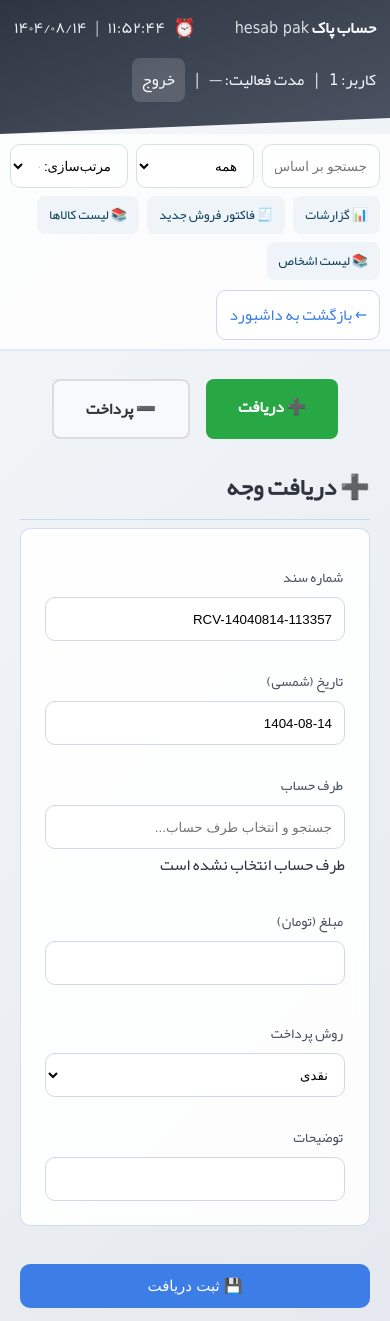
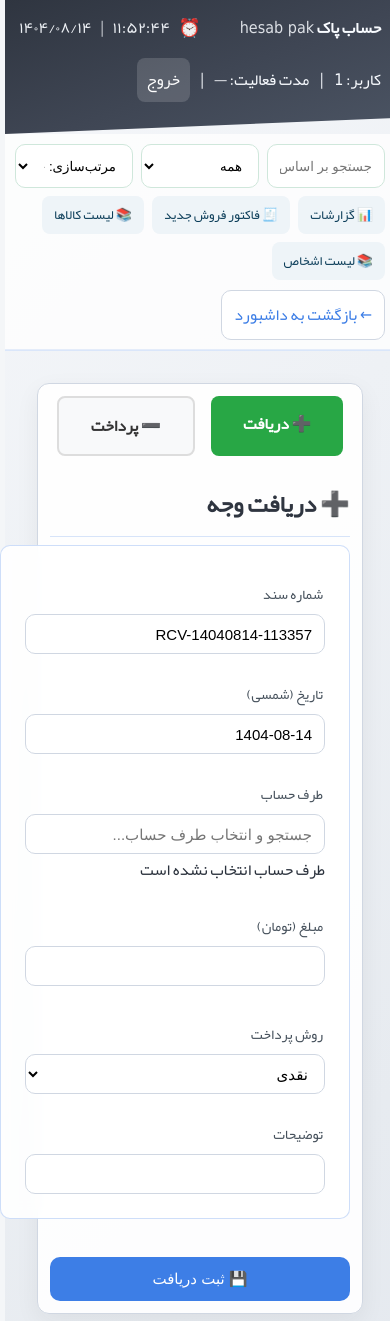
Before and after one commit to mahdiyarp/hesabpak, a Flask app: page /receive in a window 390 px wide. Shown: the top 1321 px of the page. Run offline with Flask 3, Linux system fonts and the light colour scheme; a user stored in the database is signed in; data comes from the database, SQL or seed files in the repository; data that the repository does not hold is empty; some libraries are stand-ins or nearby versions.

Commit message:
style: add unified .module-wrap styles and enlarge invoice card/inputs

```diff
--- a/static/style.css
+++ b/static/style.css
@@ -1169,3 +1169,73 @@ body.theme-slate .search-results{ border-color:rgba(61,126,230,0.22); box-shadow
   color: var(--c-muted);
   margin-top: 2px;
 }
+
+/* ------------------------------------------------------------------
+   Unified module wrapper
+   Apply a consistent boxed look for application modules (except heavy
+   admin pages). Modules will be centered, padded and visually grouped.
+   ------------------------------------------------------------------ */
+.module-wrap {
+  max-width: 1200px;
+  margin: 18px auto;
+  padding: 18px;
+  border-radius: 12px;
+  background: var(--c-white);
+  box-shadow: 0 8px 24px rgba(28,30,37,0.06);
+  border: 1px solid var(--c-border);
+}
+
+.module-wrap .card {
+  background: transparent;
+  box-shadow: none;
+  padding: 0;
+}
+
+/* Make inputs and tables slightly larger and more touch-friendly inside modules */
+.module-wrap .inp {
+  height: 44px;
+  font-size: 15px;
+}
+
+.module-wrap .sale-table thead th,
+.module-wrap .sale-table tbody td {
+  font-size: 14px;
+  padding: 12px 14px;
+}
+
+/* Ensure search dropdown shows above the card */
+.module-wrap .search-results {
+  z-index: 2147483647;
+  max-height: 320px;
+}
+
+/* Make invoice card wider and take available width inside module */
+.invoice-module .invoice-card {
+  width: 100%;
+  padding: 1rem;
+}
+
+@media (max-width: 900px) {
+  .module-wrap { margin: 12px; padding: 12px; }
+  .module-wrap .inp { height: 40px; }
+}
+
+/* =========================================================
+   Invoice module specific tweaks
+   Keep the invoice card wide (use full container width), increase
+   input/table sizes for readability and ensure search dropdown is
+   displayed above other elements.
+   ========================================================= */
+.invoice-module .invoice-card{
+  width: 100%;
+  max-width: none;
+  padding: 18px;
+  box-shadow: 0 14px 36px rgba(45,48,50,0.08);
+  border-radius: 14px;
+}
+.invoice-module .invoice-top .lbl{ font-size: 14px; }
+.invoice-module .inp{ height: 44px; font-size: 15px; }
+.invoice-module .sale-table thead th, .invoice-module .sale-table tbody td{ font-size: 15px; }
+.invoice-module .search-wrapper{ z-index: 2147483648; }
+.invoice-module .search-results{ max-height: 300px; }
+.invoice-module .sale-table col:first-child{ min-width: 260px; }
```
